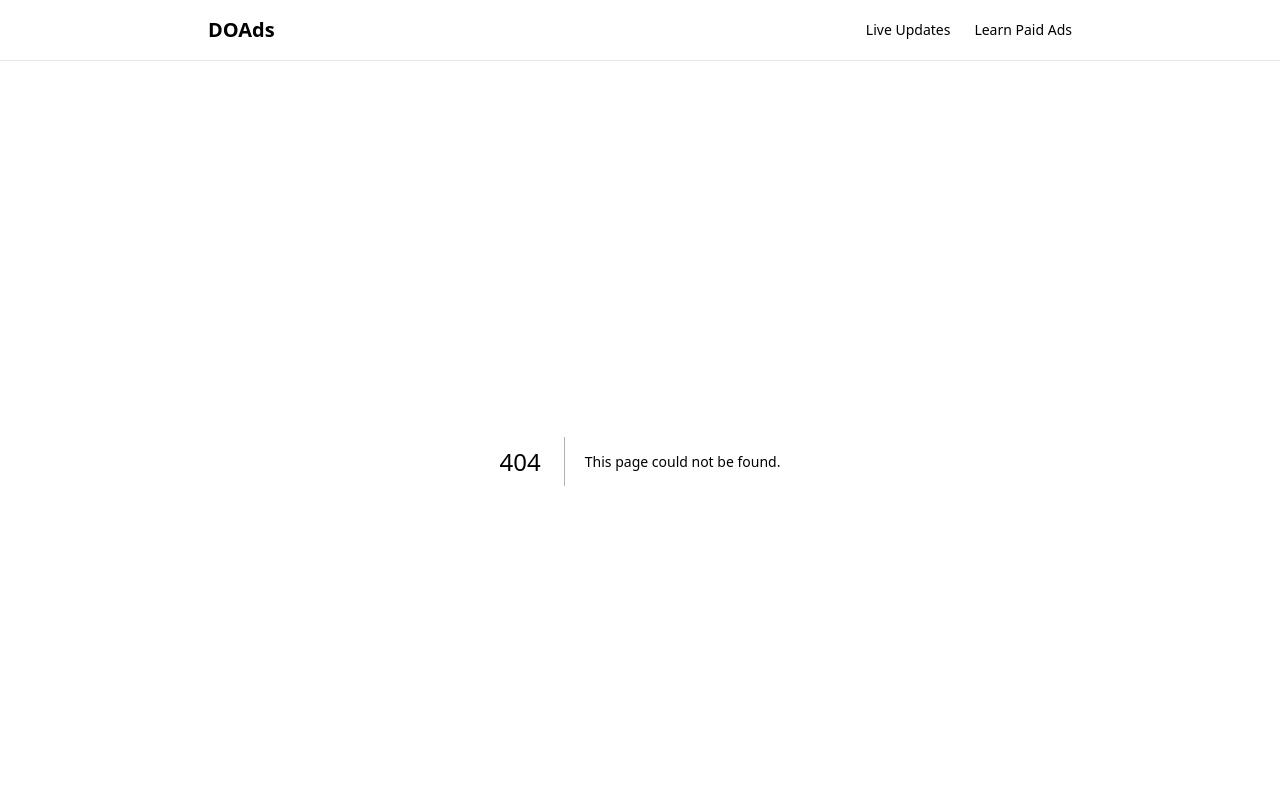
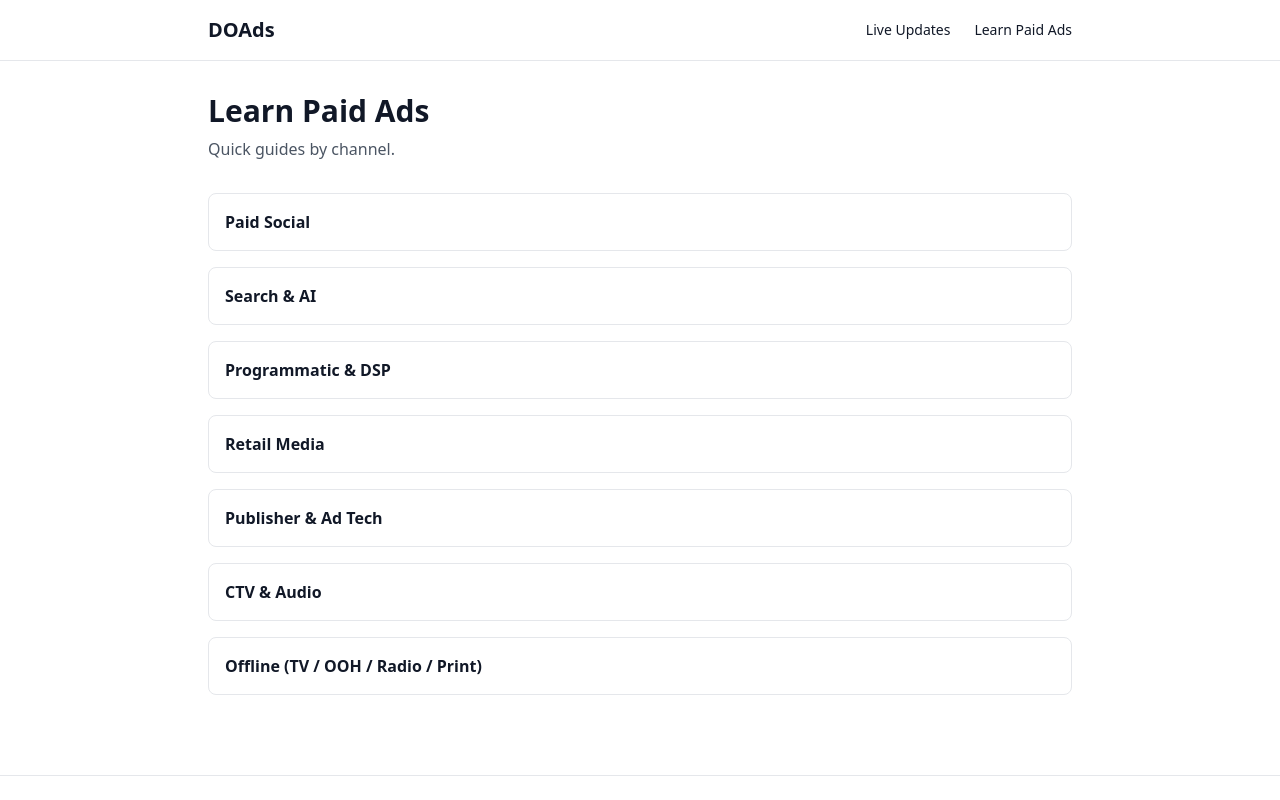
Before and after one commit to dibsonads-cpu/Dibsonads, a Next.js app: page /learn in a window 1280 px wide. Before the commit this address had no page. Shown: the top 800 px of the page. Built offline with nearby package versions, Linux system fonts and the light colour scheme.

Commit message:
Create page.tsx

```diff
--- /dev/null
+++ b/app/learn/page.tsx
@@ -0,0 +1,22 @@
+import Link from "next/link";
+import { siteConfig } from "@/config/site";
+
+export default function LearnPage() {
+  return (
+    <main className="max-w-4xl mx-auto px-4 py-8">
+      <h1 className="text-3xl font-bold mb-2">Learn Paid Ads</h1>
+      <p className="text-gray-600 mb-8">Quick guides by channel.</p>
+      <div className="grid gap-4">
+        {siteConfig.channels.map((ch) => (
+          <Link
+            key={ch.slug}
+            href={`/learn/${ch.slug}`}
+            className="block border rounded-lg p-4 hover:shadow-md"
+          >
+            <h2 className="font-semibold">{ch.name}</h2>
+          </Link>
+        ))}
+      </div>
+    </main>
+  );
+}
```
